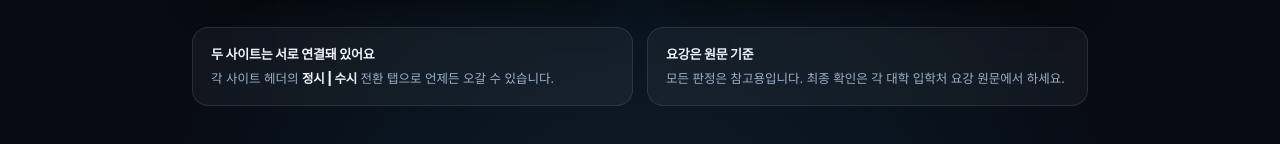
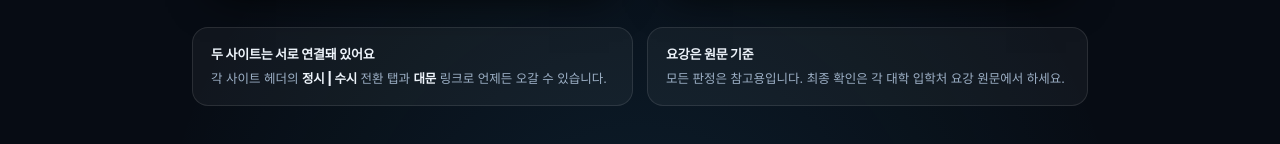
Before and after one commit to Ipsihanip/ipsihanip.github.io, a plain HTML site: page index.html in a window 1280 px wide. Shown: the part 656-800 px from the top of the page. Drawn offline with Linux system fonts and the light colour scheme; a web font is replaced by a local one.

Commit message:
이용 안내 문구: 헤더 정시|수시 전환 + 대문 링크 반영

```diff
--- a/index.html
+++ b/index.html
@@ -87,7 +87,7 @@
   <section class="wrap tips" aria-label="이용 안내">
     <div class="tip">
       <b>두 사이트는 서로 연결돼 있어요</b>
-      <p>각 사이트 헤더의 <b>정시 | 수시</b> 전환 탭으로 언제든 오갈 수 있습니다.</p>
+      <p>각 사이트 헤더의 <b>정시 | 수시</b> 전환 탭과 <b>대문</b> 링크로 언제든 오갈 수 있습니다.</p>
     </div>
     <div class="tip">
       <b>요강은 원문 기준</b>
```
